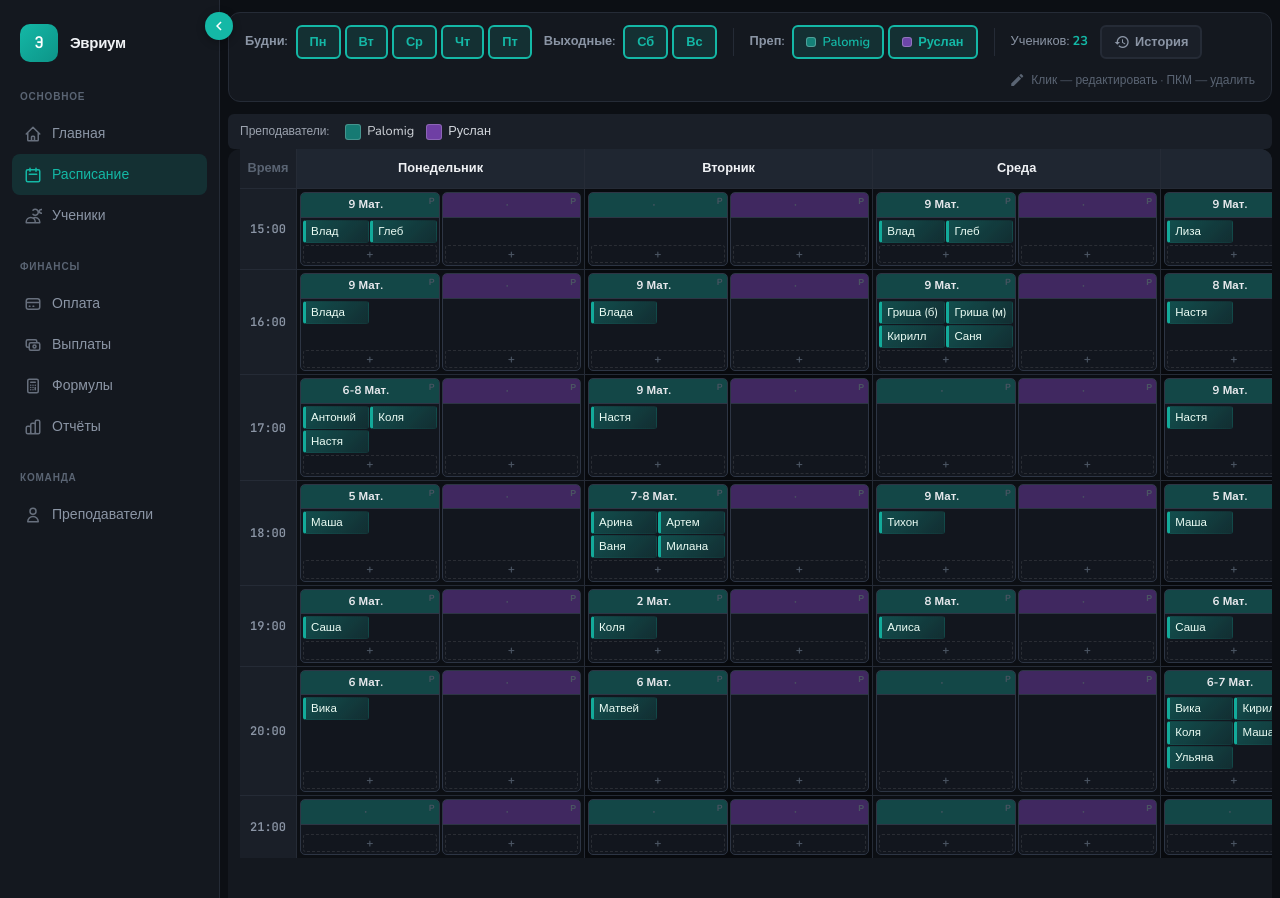
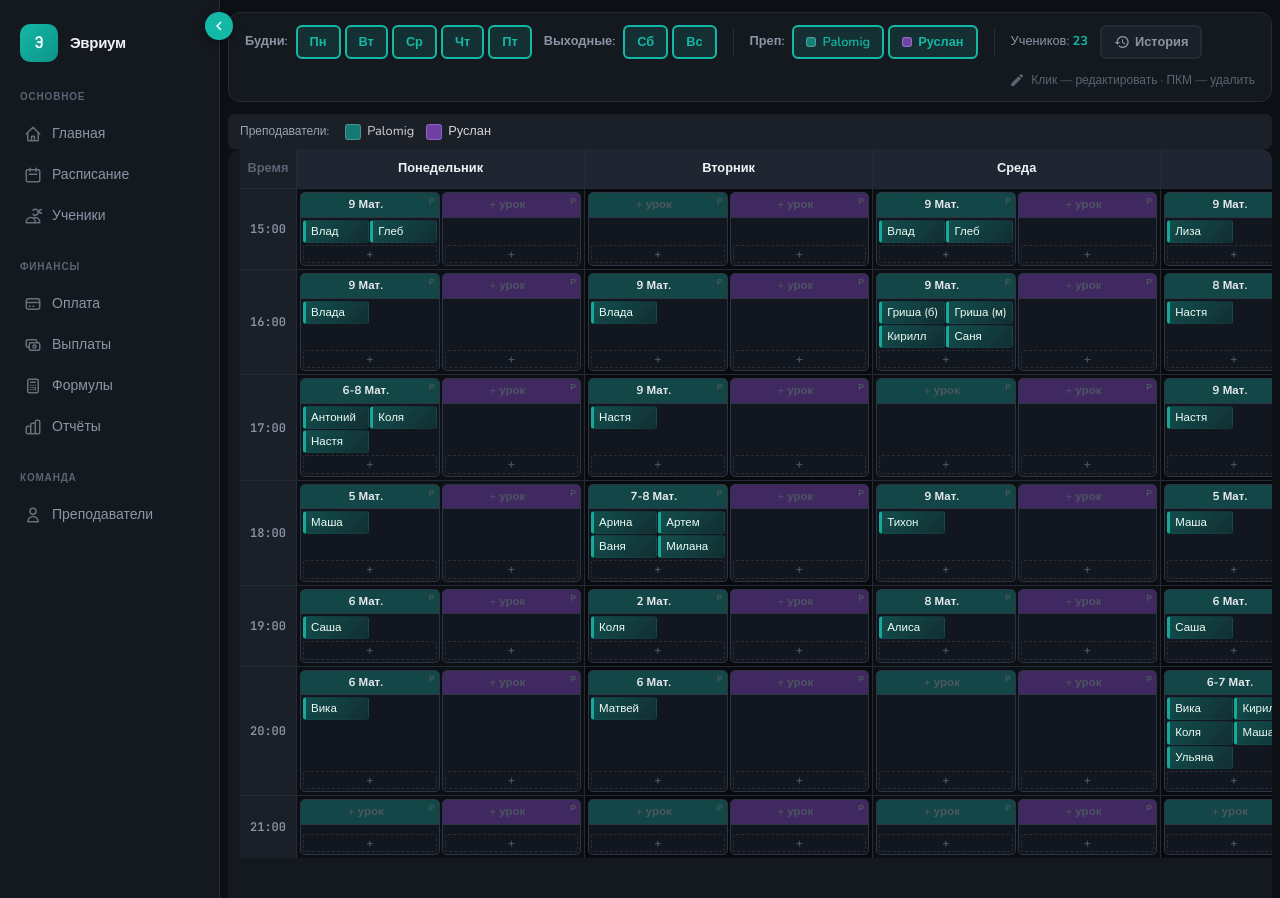
Before and after one commit to Palomig/evrium, a PHP site: page /zarplata/planner.php in a window 1280 px wide. Shown: the top 898 px of the page. Run offline with PHP 8.4, Linux system fonts and the light colour scheme; a user stored in the database is signed in; data comes from the database, SQL or seed files in the repository; data that the repository does not hold is empty; some libraries are stand-ins or nearby versions.

Commit message:
fix: discoverable lesson creation on desktop — empty block title shows «+ урок»
Добавление урока на десктопе — клик по заголовку пустого блока, но строка
с точкой «·» не считывалась как кликабельная. Теперь плейсхолдер «+ урок»
с подсветкой при наведении

Co-Authored-By: Claude Fable 5 <noreply@anthropic.com>

```diff
--- a/zarplata/planner.php
+++ b/zarplata/planner.php
@@ -812,13 +812,19 @@ body.readonly .block-title {
     text-overflow: ellipsis;
 }
 
+/* Пустой заголовок — явное приглашение создать урок */
 .block-title.is-empty::before {
-    content: '·';
+    content: '+ урок';
     color: #4b5563;
+    font-weight: 600;
 }
 
 .block-title:hover {
     background: rgba(255, 255, 255, 0.09);
+}
+
+.block-title.is-empty:hover::before {
+    color: var(--accent);
 }
 
 /* Цвет блока (по заголовку) */
```
